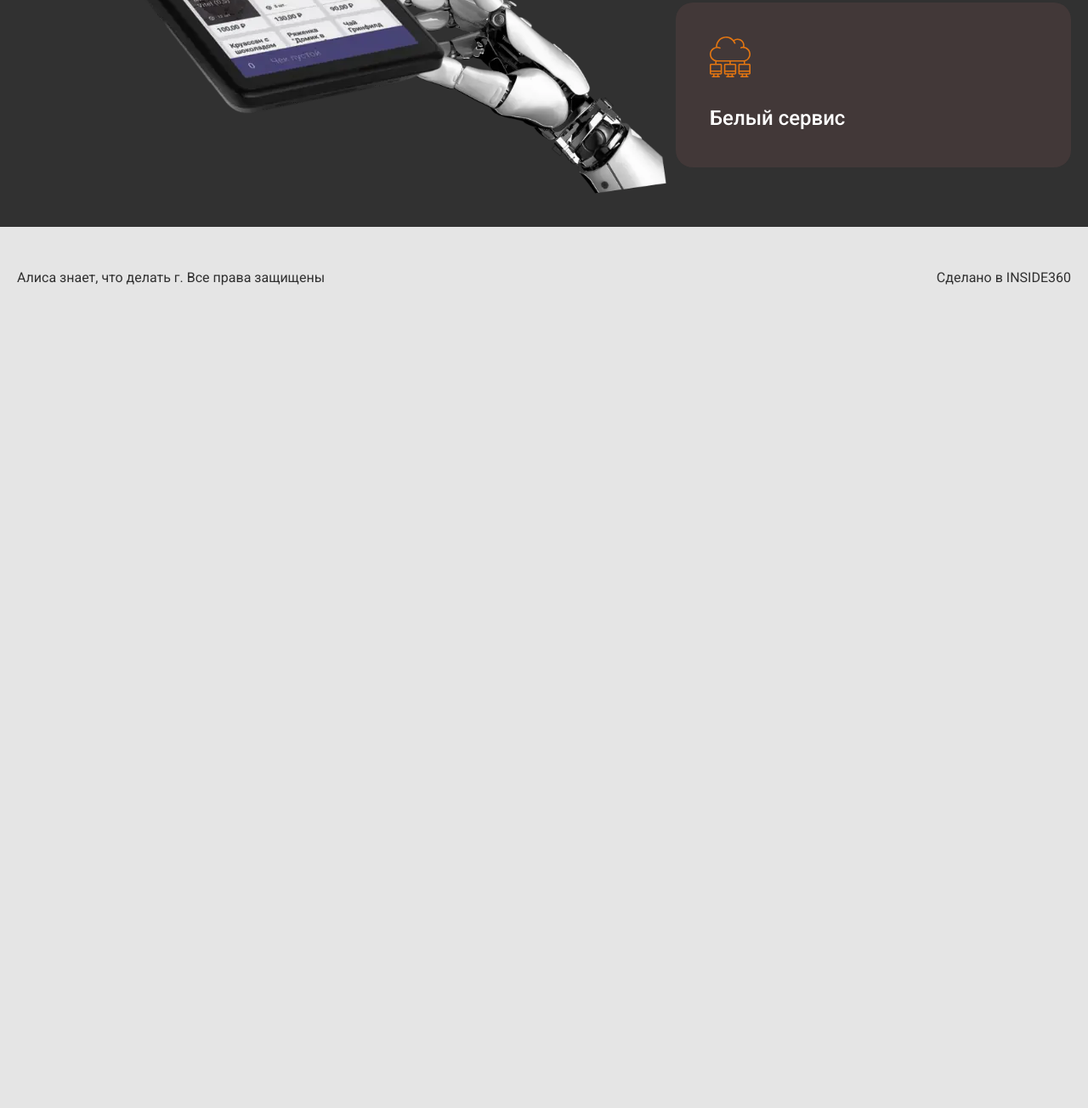
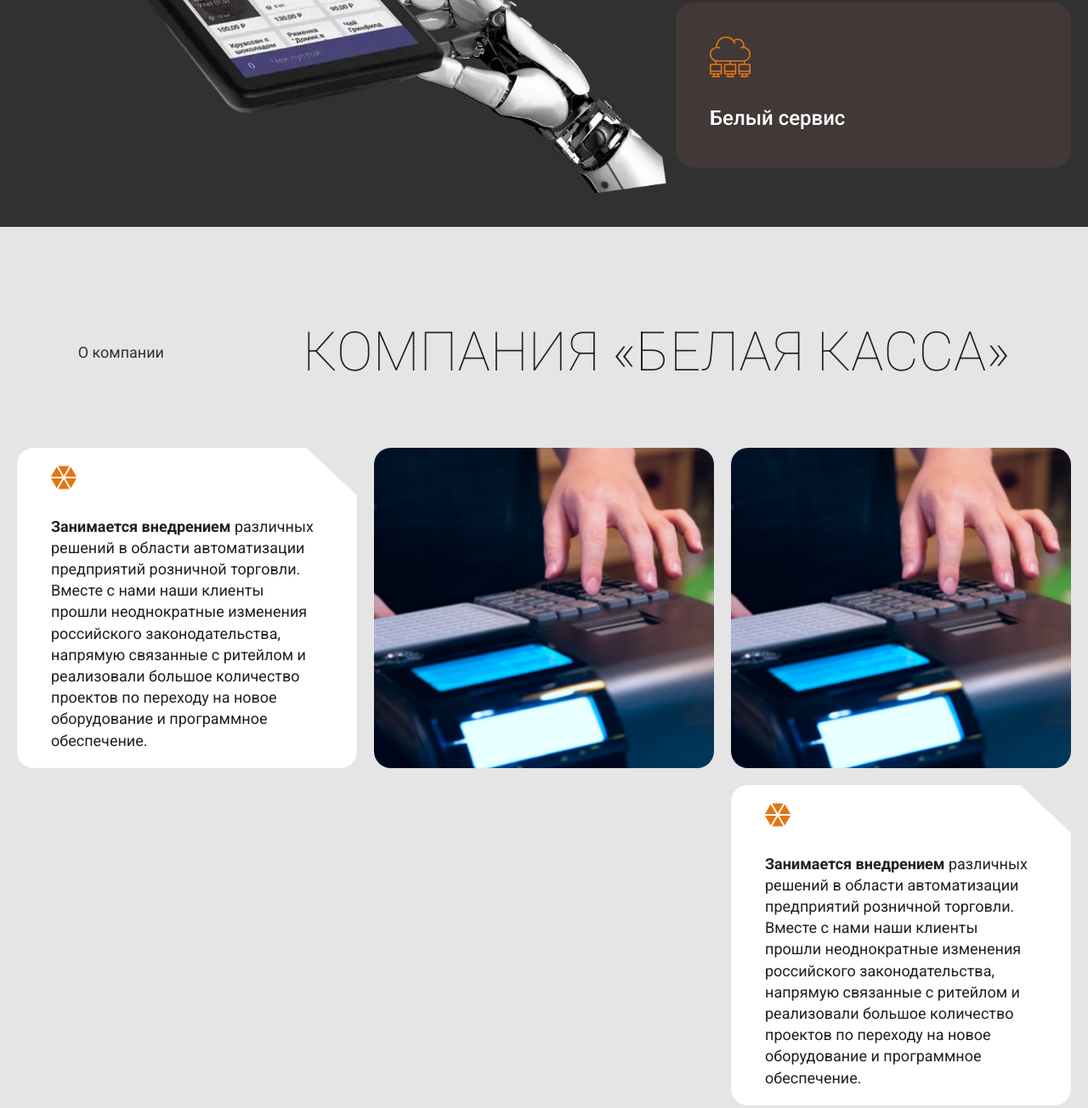
Before and after one commit to blessMe-Padre/belaya, a website with bundled scripts: page index.html in a window 1280 px wide. Shown: the part 759-2063 px from the top of the page at 85% size. Before the commit the page ends 1158 px from the top, so only its background shows below. Built offline with nearby package versions, Linux system fonts and the light colour scheme; files whose address does not match are found by name.

Commit message:
feat: добавляет секцию about

```diff
--- a/css/main.css
+++ b/css/main.css
@@ -894,6 +894,101 @@ button.swiper-pagination-bullet{
 @media (max-width: 767px) {
   .hero__title--second {
     margin-left: clamp(10%, 15vw, 30%);
+  }
+}
+
+.about {
+  padding: 100px 0;
+}
+
+.about__item {
+  padding: 20px 40px;
+  background-color: #fff;
+  border-radius: 20px;
+  -webkit-clip-path: polygon(0 0, 0 100%, 100% 100%, 100% 15%, 85% 0);
+          clip-path: polygon(0 0, 0 100%, 100% 100%, 100% 15%, 85% 0);
+  max-width: 408px;
+}
+
+.about__item--2 {
+  grid-column: 3/4;
+  grid-row: 2/3;
+}
+
+.about__img--2 {
+  grid-column: 4/5;
+}
+
+.about__item-icon {
+  margin-bottom: 30px;
+}
+
+.about__img img {
+  width: 100%;
+  height: 100%;
+  -o-object-fit: cover;
+     object-fit: cover;
+  border-radius: 20px;
+}
+
+.about__item p {
+  font-size: 18px;
+  line-height: 1.4;
+  color: #202020;
+}
+
+.about__name {
+  font-weight: 400;
+  font-size: 18px;
+  color: #313131;
+}
+
+.about__title {
+  font-weight: 100;
+  font-size: clamp(36px, 5vw, 100px);
+  text-transform: uppercase;
+  color: #202020;
+}
+
+.about__wrapper {
+  display: grid;
+  grid-template-columns: repeat(4, 1fr);
+  gap: 20px;
+}
+
+@media (max-width: 1280px) {
+  .about__wrapper {
+    grid-template-columns: repeat(3, 1fr);
+  }
+
+  .about__img--2 {
+    grid-column: 3/4;
+  }
+}
+
+@media (max-width: 1023px) {
+  .about__wrapper {
+    grid-template-columns: repeat(2, 1fr);
+  }
+
+  .about__item {
+    max-width: 100%;
+    padding: 20px;
+  }
+
+  .about__item--2 {
+    grid-column: auto;
+    grid-row: auto;
+  }
+
+  .about__img--2 {
+    grid-column: auto;
+  }
+}
+
+@media (max-width: 600px) {
+  .about__wrapper {
+    grid-template-columns: 1fr;
   }
 }
 
@@ -1477,7 +1572,7 @@ body {
 }
 
 .container {
-  max-width: 1440px;
+  max-width: 1720px;
 }
 
 .fixed {
@@ -1528,6 +1623,10 @@ body {
   margin-bottom: 1rem;
 }
 
+.mb-8 {
+  margin-bottom: 2rem;
+}
+
 .mr-4 {
   margin-right: 1rem;
 }
@@ -1578,6 +1677,10 @@ body {
 
 .justify-between {
   justify-content: space-between;
+}
+
+.justify-around {
+  justify-content: space-around;
 }
 
 .gap-2 {
@@ -1744,6 +1847,10 @@ body {
 }
 
 @media (min-width: 1024px) {
+  .md\:mb-16 {
+    margin-bottom: 4rem;
+  }
+
   .md\:flex {
     display: flex;
   }
--- a/index.html
+++ b/index.html
@@ -79,9 +79,45 @@
                         <p>Белый сервис</p>
                     </div>
                 </div>
-
             </section>
 
+            <section class="about">
+                <div class="container">
+                    <div class="flex gap-5 items-center justify-around mb-8 md:mb-16">
+                        <span class="about__name">О компании</span>
+                        <h2 class="about__title">Компания «Белая касса»</h2>
+                    </div>
+                    <div class="about__wrapper">
+                        <div class="about__item">
+                            <img class="about__item-icon" src="./src/img/icons/about.svg" width="30" height="30"
+                                alt="icon">
+                            <p><strong>Занимается внедрением</strong> различных решений в области автоматизации
+                                предприятий розничной
+                                торговли. Вместе с нами наши клиенты прошли неоднократные изменения российского
+                                законодательства, напрямую связанные с ритейлом и реализовали большое количество
+                                проектов по переходу на новое оборудование и программное обеспечение.
+                            </p>
+                        </div>
+                        <div class="about__img">
+                            <img src="./src/img/about/about-img.png" width="408" height="370" alt="">
+                        </div>
+                        <div class="about__img about__img--2">
+                            <img src="./src/img/about/about-img.png" width="408" height="370" alt="">
+                        </div>
+
+                        <div class="about__item about__item--2">
+                            <img class="about__item-icon" src="./src/img/icons/about.svg" width="30" height="30"
+                                alt="icon">
+                            <p><strong>Занимается внедрением</strong> различных решений в области автоматизации
+                                предприятий розничной
+                                торговли. Вместе с нами наши клиенты прошли неоднократные изменения российского
+                                законодательства, напрямую связанные с ритейлом и реализовали большое количество
+                                проектов по переходу на новое оборудование и программное обеспечение.
+                            </p>
+                        </div>
+                    </div>
+                </div>
+            </section>
 
         </main>
 
--- /dev/null
+++ b/src/block/about.css
@@ -0,0 +1,92 @@
+.about {
+    padding: 100px 0;
+}
+
+.about__item {
+    padding: 20px 40px;
+    background-color: #fff;
+    border-radius: 20px;
+    clip-path: polygon(0 0, 0 100%, 100% 100%, 100% 15%, 85% 0);
+    max-width: 408px;
+}
+
+.about__item--2 {
+    grid-column: 3/4;
+    grid-row: 2/3;
+}
+
+.about__img--2 {
+    grid-column: 4/5;
+}
+
+.about__item-icon {
+    margin-bottom: 30px;
+}
+
+.about__img img {
+    width: 100%;
+    height: 100%;
+    object-fit: cover;
+    border-radius: 20px;
+}
+
+.about__item p {
+    font-size: 18px;
+    line-height: 1.4;
+    color: #202020;
+}
+
+.about__name {
+    font-weight: 400;
+    font-size: 18px;
+    color: #313131;
+}
+
+.about__title {
+    font-weight: 100;
+    font-size: clamp(36px, 5vw, 100px);
+    text-transform: uppercase;
+    color: #202020;
+}
+
+.about__wrapper {
+    display: grid;
+    grid-template-columns: repeat(4, 1fr);
+    gap: 20px;
+}
+
+@media (max-width: 1280px) {
+    .about__wrapper {
+        grid-template-columns: repeat(3, 1fr);
+    }
+
+    .about__img--2 {
+        grid-column: 3/4;
+    }
+}
+
+@media (max-width: 1023px) {
+    .about__wrapper {
+        grid-template-columns: repeat(2, 1fr);
+    }
+
+    .about__item {
+        max-width: 100%;
+        padding: 20px;
+    }
+
+    .about__item--2 {
+        grid-column: auto;
+        grid-row: auto;
+    }
+
+    .about__img--2 {
+        grid-column: auto;
+    }
+}
+
+@media (max-width: 600px) {
+    .about__wrapper {
+        grid-template-columns: 1fr;
+    }
+}
--- a/src/input.css
+++ b/src/input.css
@@ -9,6 +9,7 @@
 @import './block/sliders.css';
 @import './block/scrool-top.css';
 @import './block/hero.css';
+@import './block/about.css';
 
 /* Импорт TailWind */
 @tailwind base;
@@ -40,7 +41,7 @@
 
 @layer components {
     .container {
-        @apply max-w-[1440px]
+        @apply max-w-[1720px]
     }
 }
 
```
Also changed, not shown: src/img/about/about-img.png (added), src/img/icons/about.svg (added).
